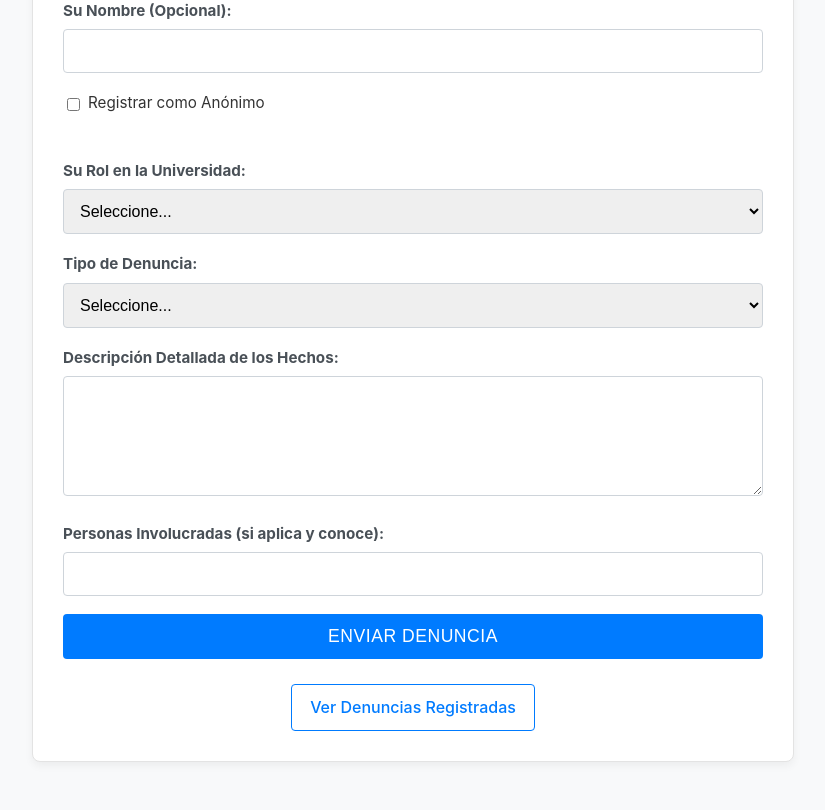
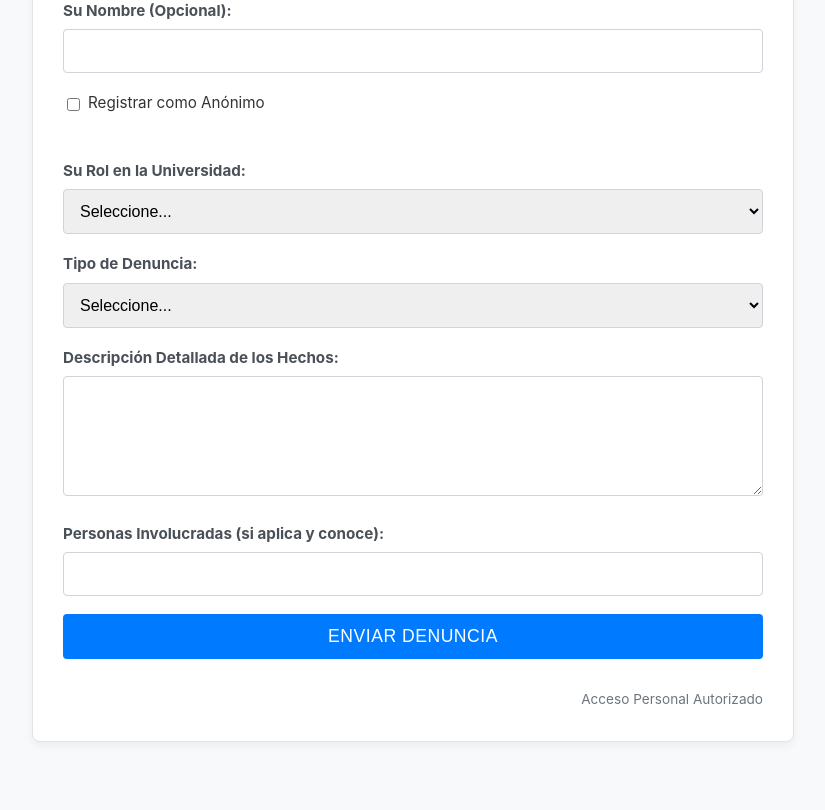
Before and after one commit to Chechar1999/Chechar1999, a PHP site: page / in a window 1280 px wide. Shown: the part 244-1054 px from the top of the page, without its empty margins (227-1052 px from the left). After the commit the page ends 986 px from the top, so only its background shows below. Run offline with PHP 8.4, Linux system fonts and the light colour scheme.

Commit message:
index.php

```diff
--- a/index.php
+++ b/index.php
@@ -4,21 +4,40 @@
     <meta charset="UTF-8">
     <meta name="viewport" content="width=device-width, initial-scale=1.0">
     <title>Registro de Denuncias - Universidad</title>
-    <link rel="stylesheet" href="style.css"> </head>
+    <link rel="stylesheet" href="style.css">
+     <style>
+        .admin-login-link {
+            display: block;
+            text-align: right; /* Alineado a la derecha */
+            margin-top: 30px;
+            font-size: 0.85rem; /* Más pequeño */
+            color: #6c757d; /* Color gris */
+        }
+        .admin-login-link a {
+            color: #6c757d;
+            text-decoration: none;
+        }
+         .admin-login-link a:hover {
+            color: #0056b3;
+            text-decoration: underline;
+        }
+    </style>
+</head>
 <body>
     <div class="container">
         <h1>Sistema de Registro de Denuncias</h1>
         <p>Utilice este formulario para registrar su denuncia. Asegúrese de proporcionar detalles claros.</p>
 
         <?php
-        // Mostrar mensajes de éxito o error si existen (enviados desde submit_complaint.php)
+        // Mostrar mensajes de éxito o error si existen
         if (isset($_GET['status'])) {
-            if ($_GET['status'] == 'success') {
-                echo '<div class="message success">Denuncia registrada exitosamente. Se ha asignado un ID único para referencia futura.</div>';
-            } elseif ($_GET['status'] == 'error') {
-                echo '<div class="message error">Hubo un error al registrar la denuncia. Por favor, intente de nuevo o contacte al administrador.</div>';
+            // ... (código de mensajes igual que antes) ...
+             if ($_GET['status'] == 'success') {
+                echo '<div class="message success">Denuncia registrada exitosamente en la base de datos.</div>';
+            } elseif ($_GET['status'] == 'error_db') {
+                echo '<div class="message error">Hubo un error al guardar la denuncia en la base de datos. Por favor, intente de nuevo o contacte al administrador.</div>';
             } elseif ($_GET['status'] == 'missing_data') {
-                 echo '<div class="message error">Error: La descripción de la denuncia es obligatoria. Por favor, complétela.</div>';
+                 echo '<div class="message error">Error: La descripción de la denuncia y el tipo son obligatorios. Por favor, complételos.</div>';
             }
         }
         ?>
@@ -66,7 +85,9 @@
             <button type="submit">Enviar Denuncia</button>
         </form>
 
-        <a href="view_complaints.php" class="view-link">Ver Denuncias Registradas</a>
-    </div>
+        <div class="admin-login-link">
+            <a href="login.php">Acceso Personal Autorizado</a>
+        </div>
+        </div>
 </body>
 </html>
```
